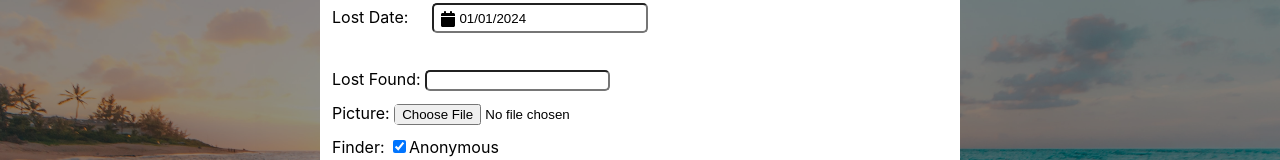
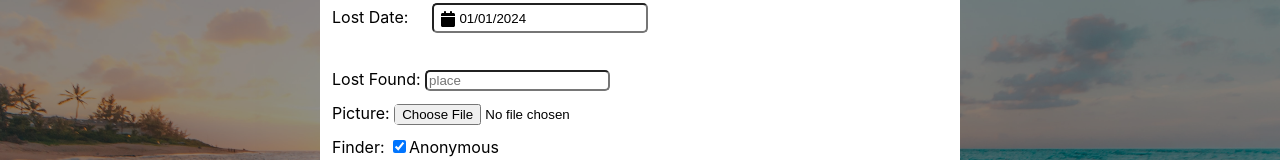
Before and after one commit to 11210CS460100/lost-and-found-system, a React (Create React App) app in the folder frontend/: page / in a window 1280 px wide. Both pictures are taken after a click on the element "Add Item". Shown: the part 233-393 px from the top of the page. Built offline with nearby package versions, Linux system fonts and the light colour scheme; the HTML template or start-up script is replaced by a standard one.

Commit message:
add placeholder for better UX

```diff
--- a/frontend/src/pages/AddItem.js
+++ b/frontend/src/pages/AddItem.js
@@ -149,7 +149,7 @@ export default function AddItem({ setShowAddItem }) {
                         {/* Location Found */}
                         <div>
                             <label className="locationFound-label" htmlFor="locationFound">Lost Found: </label>
-                            <input type="text" name="locationFound" {...register("locationFound")}/>
+                            <input type="text" name="locationFound"  placeholder='place' {...register("locationFound")}/>
                         </div>
                         {/* Location Found */}
 
@@ -192,7 +192,6 @@ export default function AddItem({ setShowAddItem }) {
                             }
                         </div>
                         {/* Finder */}
-
                         <div className="form-control">
                             <button type="submit" disabled={!canSubmit}>Add</button>
                         </div>
```
